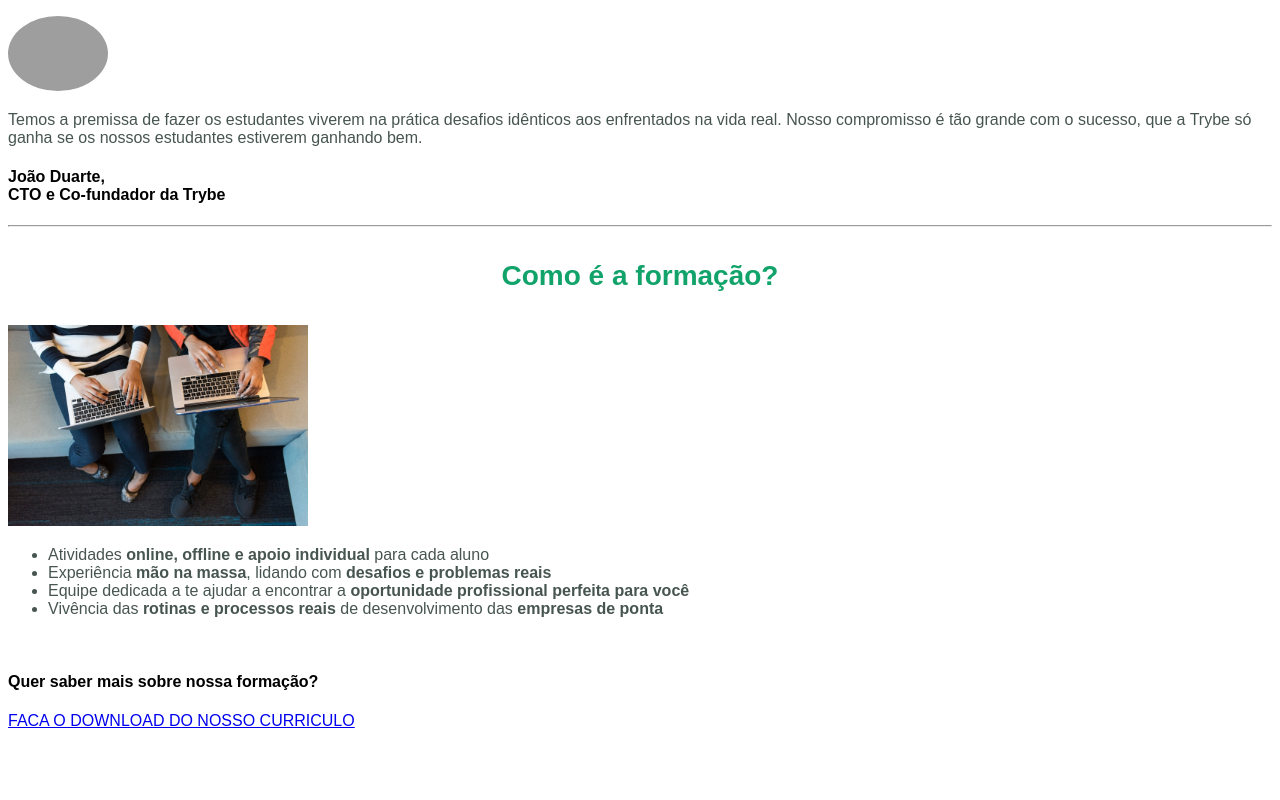
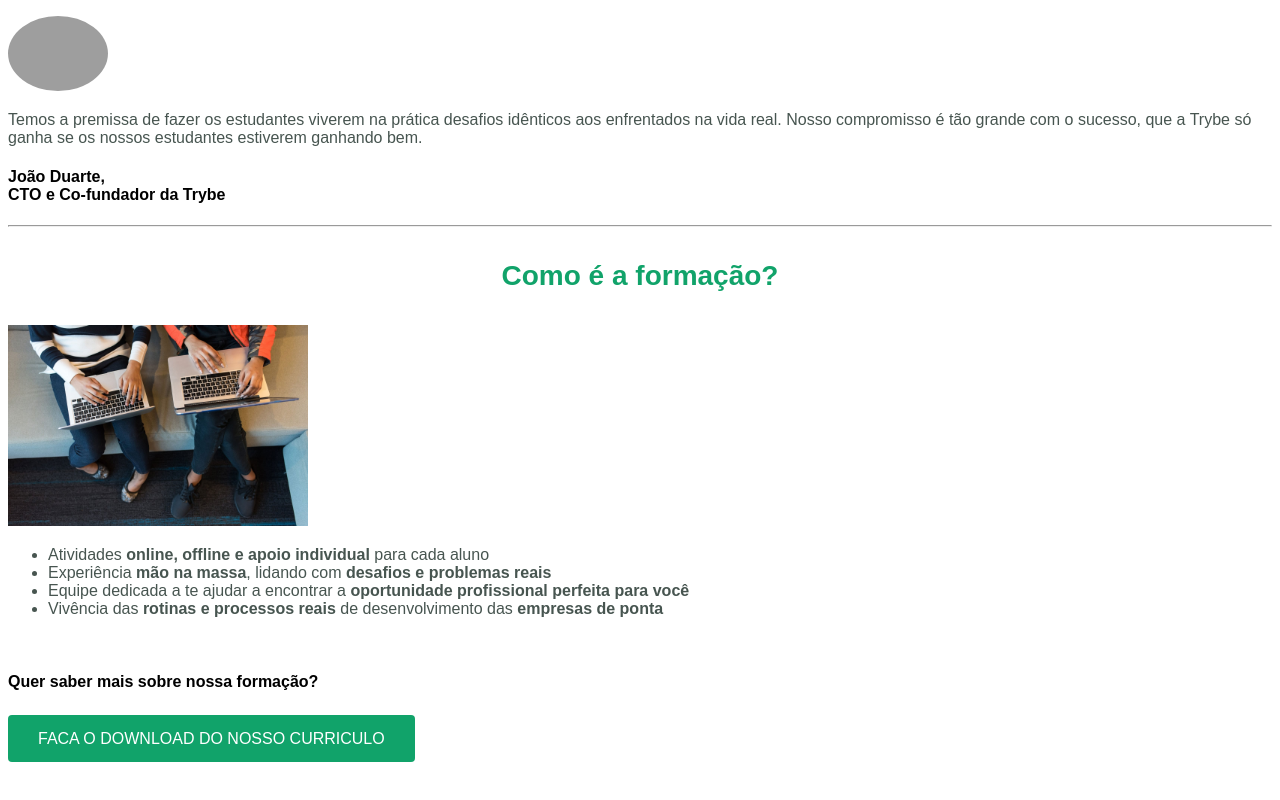
Before and after one commit to andrephelipe/trybe-exercises, a plain HTML site: page Bloco 3 - Introdução à HTML e CSS/HTML & CSS/index.html in a window 1280 px wide. Shown: the part 1695-2495 px from the top of the page. Before the commit the page ends 2433 px from the top, so only its background shows below. Drawn offline with Linux system fonts and the light colour scheme; grey boxes are pictures that could not be loaded.

Commit message:
colocando botao, e alterando cores

```diff
--- a/Bloco 3 - Introdução à HTML e CSS/HTML & CSS/index.html
+++ b/Bloco 3 - Introdução à HTML e CSS/HTML & CSS/index.html
@@ -141,7 +141,12 @@
         Quer saber mais sobre nossa formação?
     </h4>
 
-    <a href="https://betrybe-0.webflow.io/" target="_blank">FACA O DOWNLOAD DO NOSSO CURRICULO</a>
+    <br>
+
+    <a id="botao" href="https://betrybe-0.webflow.io/" target="_blank">FACA O DOWNLOAD DO NOSSO CURRICULO</a>
+
+    <br><br><br>
+    <br>
 
 </body>
 </html>
--- a/Bloco 3 - Introdução à HTML e CSS/HTML & CSS/style.css
+++ b/Bloco 3 - Introdução à HTML e CSS/HTML & CSS/style.css
@@ -39,3 +39,12 @@ h1 {
     line-height: 20px;
     font-weight: 600;
 }
+
+#botao {
+    border-radius: 4px;
+    color: #fff;
+    background-color: #11a36a;
+    text-align: center;
+    padding: 15px 30px;
+    text-decoration: none;
+}
```
